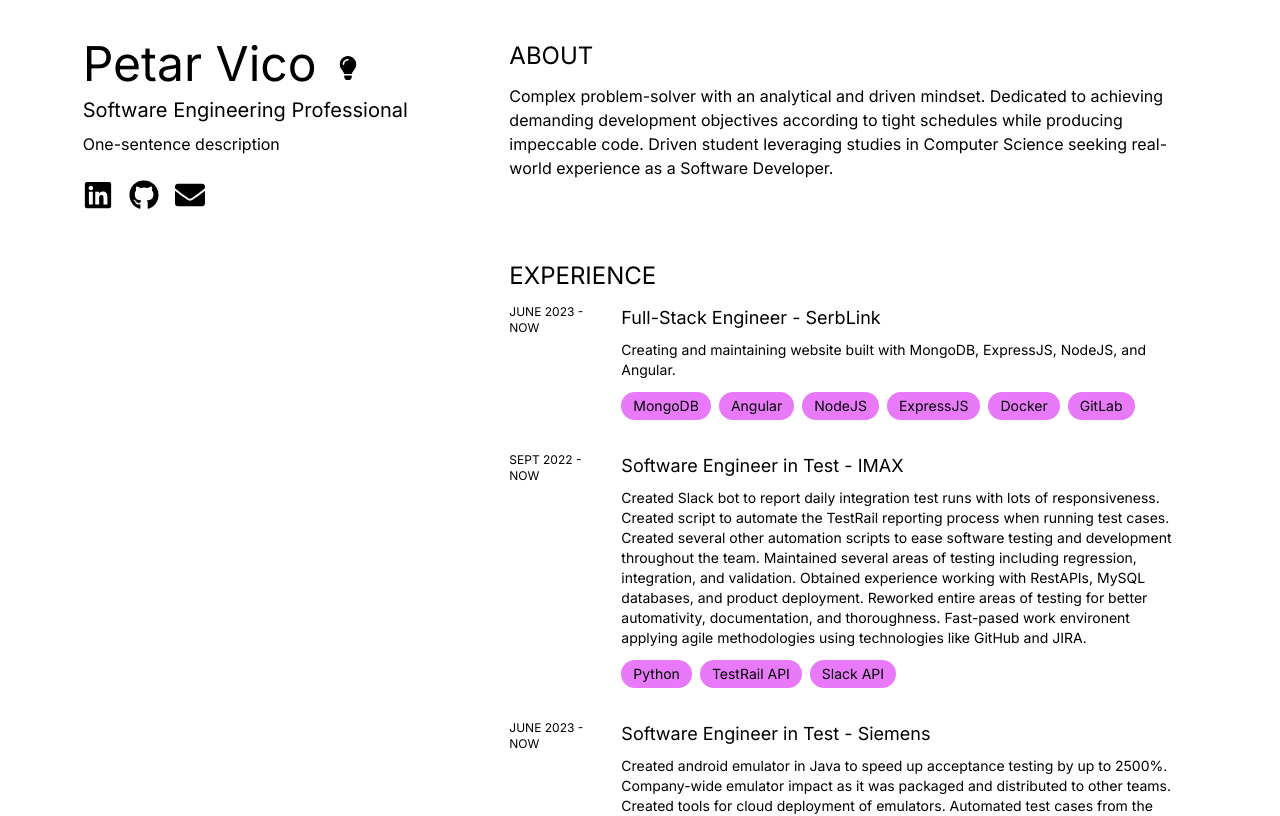
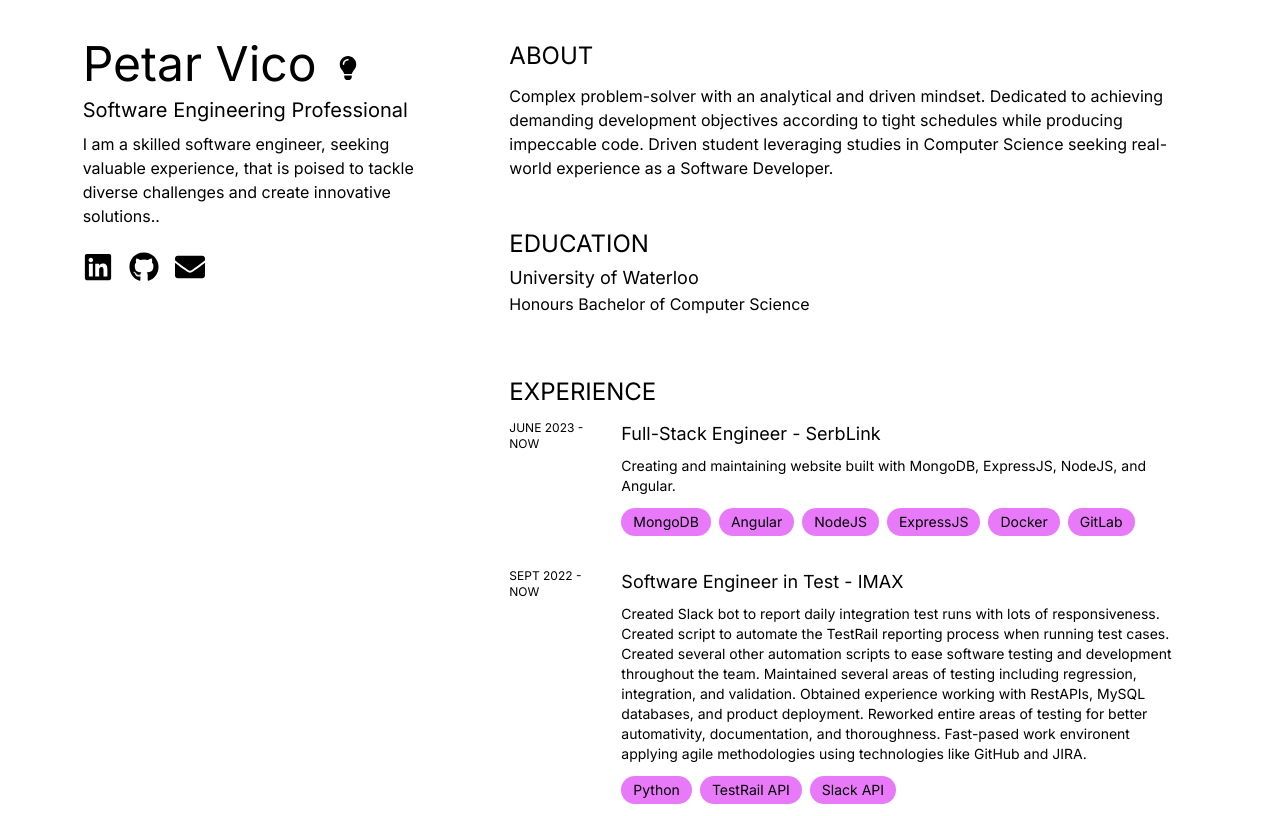
Before and after one commit to pvico12/personal-website, a Next.js app: page / in a window 1280 px wide. Shown: the top 816 px of the page. Built offline with nearby package versions, Linux system fonts and the light colour scheme.

Commit message:
add breif description and education

```diff
--- a/app/page.js
+++ b/app/page.js
@@ -24,7 +24,7 @@ export default function Home() {
                 Software Engineering Professional
               </h3>
               <h4 id="short-description" className="text-md">
-                One-sentence description
+                I am a skilled software engineer, seeking valuable experience, that is poised to tackle diverse challenges and create innovative solutions..
               </h4>
             </div>
 
@@ -53,6 +53,18 @@ export default function Home() {
                 tight schedules while producing impeccable code. Driven student leveraging
                 studies in Computer Science seeking real-world experience as a Software Developer.
               </p>
+            </div>
+
+            <div id="about-container" className="py-2 px-10">
+              <h1 className="text-2xl pb-1">
+                EDUCATION
+              </h1>
+              <h3 className="text-lg">
+                University of Waterloo
+              </h3>
+              <h4 className="text-md pb-3">
+                Honours Bachelor of Computer Science
+              </h4>
             </div>
 
             <div id="experience-container" className="p-10">
```
